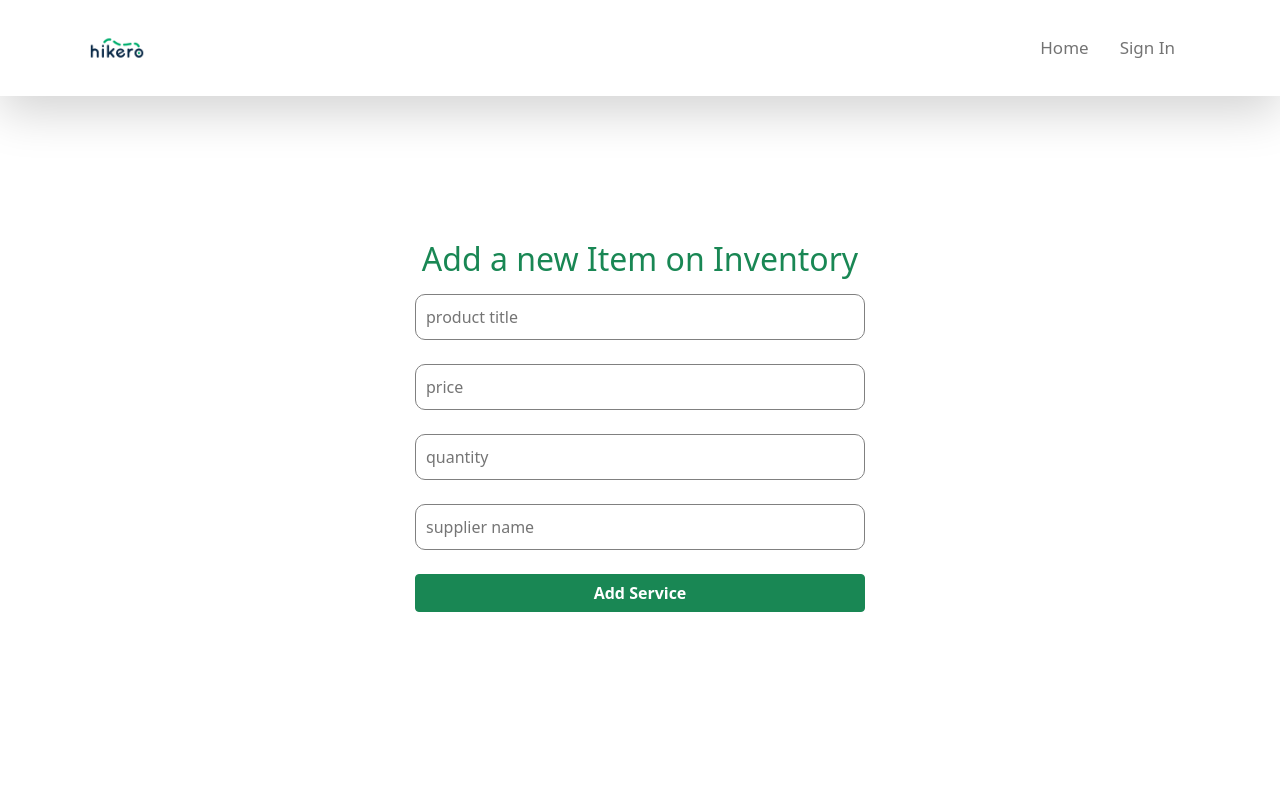
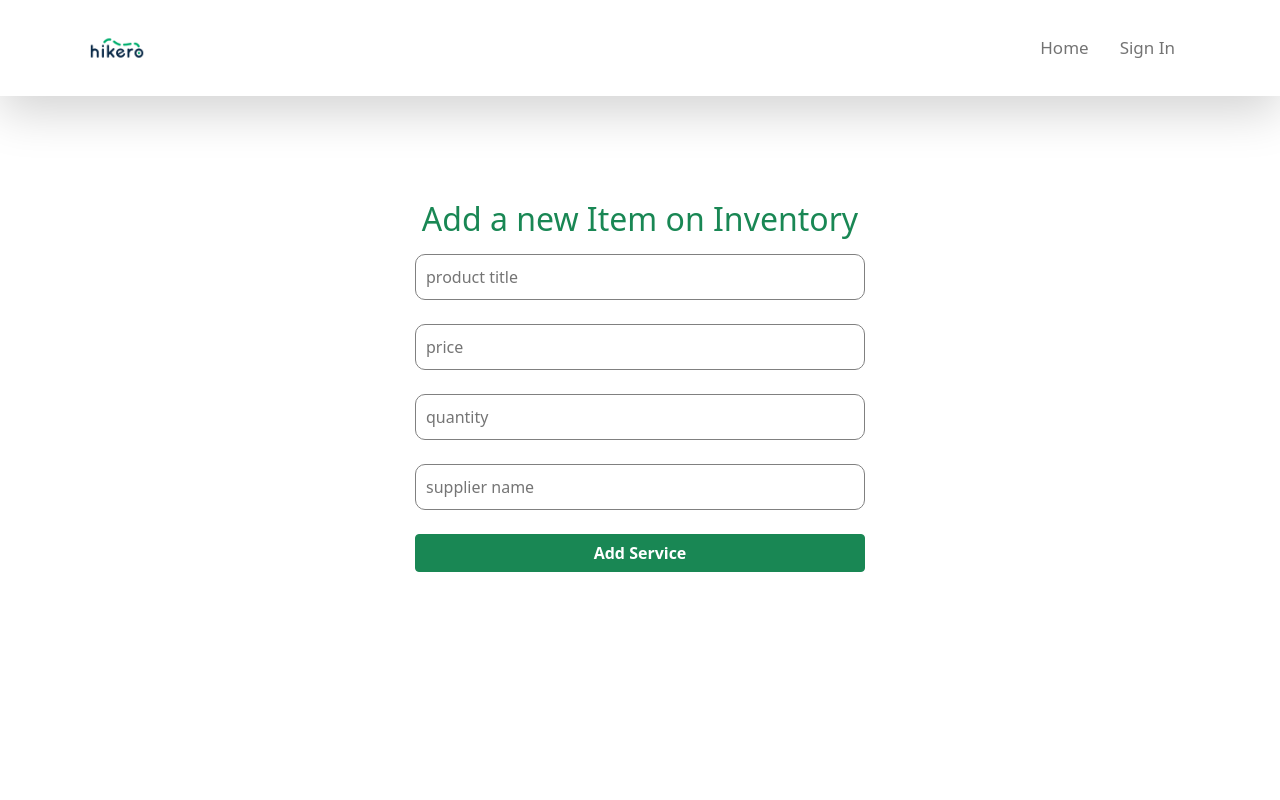
Before and after one commit to arifphero4/gym-partner-website, a React (Create React App) app: page /addItems in a window 1280 px wide. Shown: the top 800 px of the page. Built offline with nearby package versions, Linux system fonts and the light colour scheme; no server answers.

Commit message:
add items

```diff
--- a/src/Pages/AddItem.js
+++ b/src/Pages/AddItem.js
@@ -7,7 +7,7 @@ const AddItem = () => {
   return (
     <div>
       <Header></Header>
-      <div style={{ marginTop: "120px" }}>
+      <div style={{ marginTop: "80px" }}>
         {" "}
         <AddItems></AddItems>
       </div>
```
